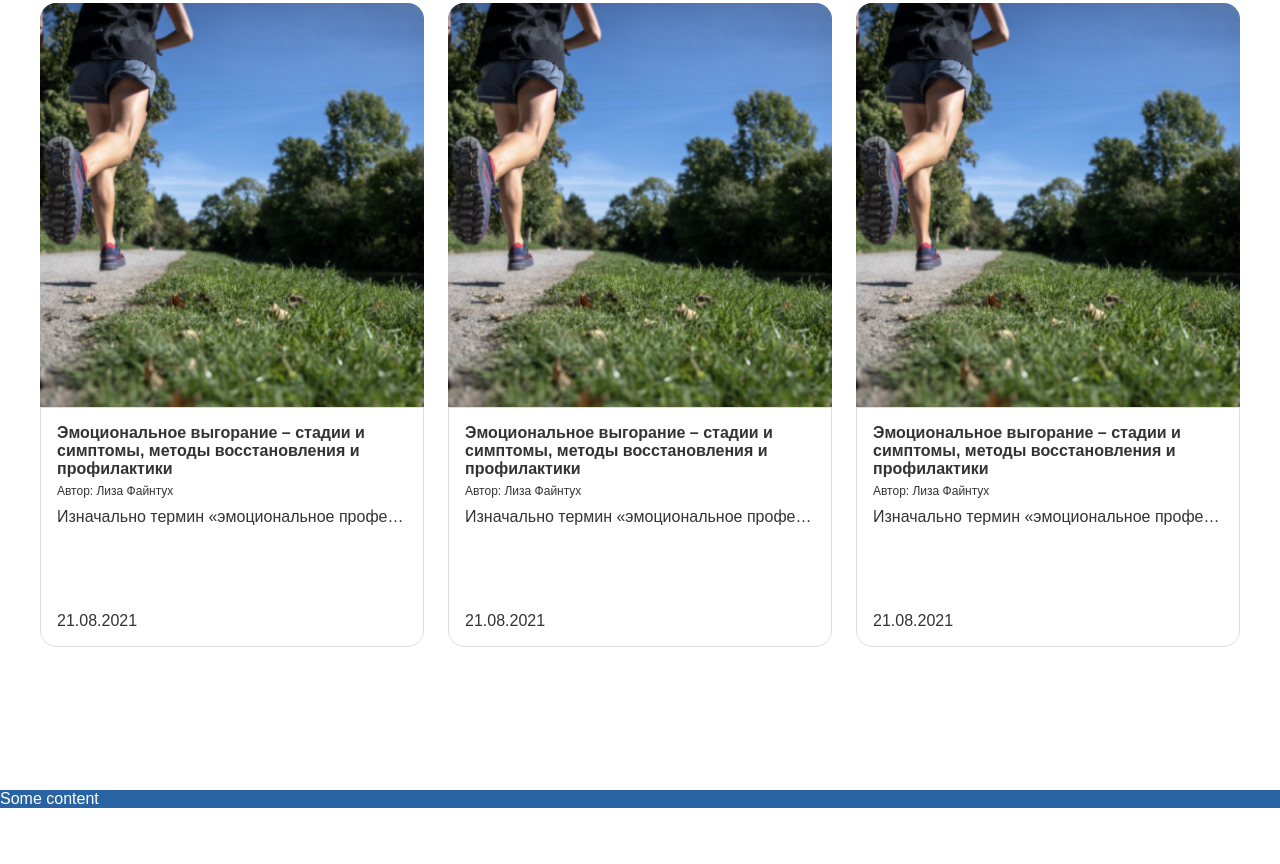
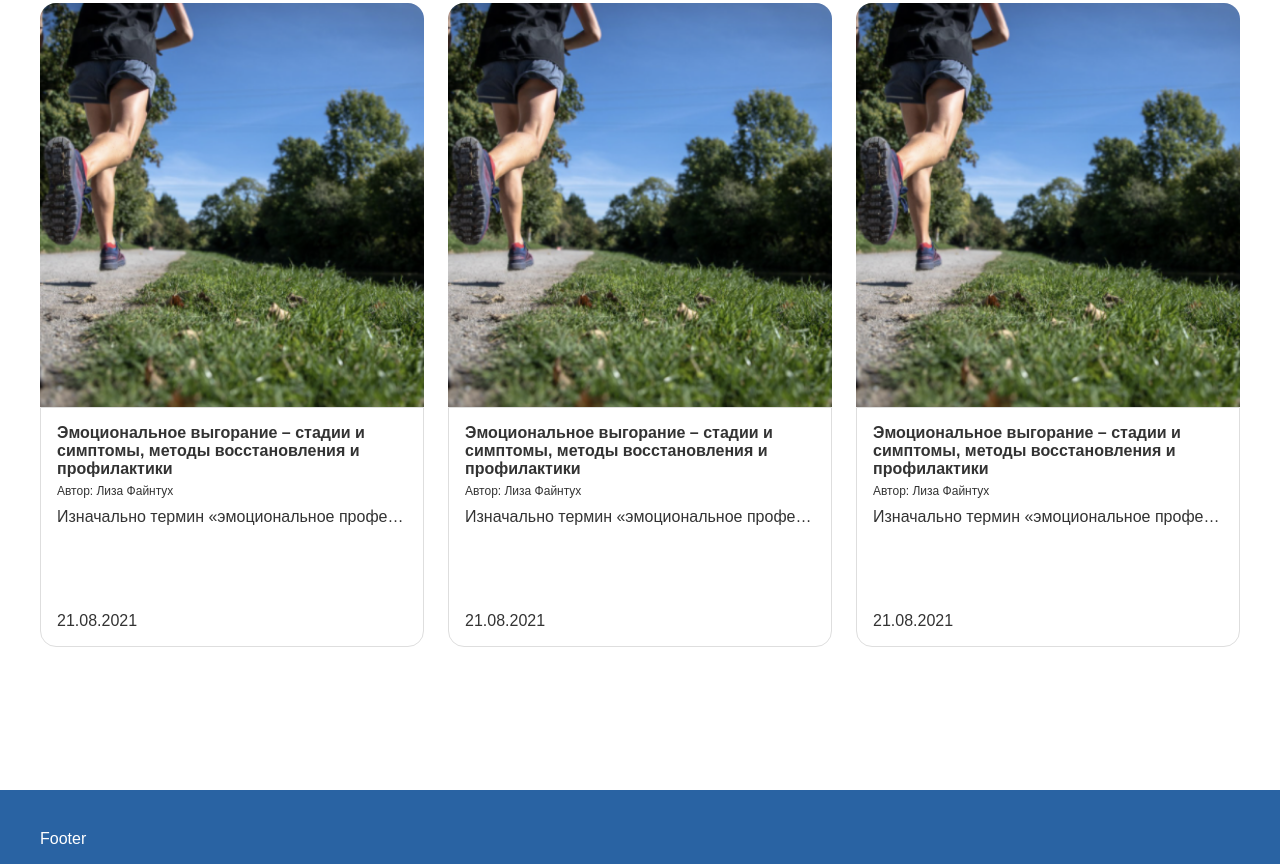
Before and after one commit to koshelnikov/skillfactory-css-layout, a website built with Parcel: page index.html in a window 1280 px wide. Shown: the part 955-1819 px from the top of the page. Before the commit the page ends 1763 px from the top, so only its background shows below. Built offline with nearby package versions, Linux system fonts and the light colour scheme.

Commit message:
Footer | hack layout

```diff
--- a/css/footer/footer.css
+++ b/css/footer/footer.css
@@ -1,6 +1,19 @@
 .footer {
   margin-top: 60px;
   grid-area: footer;
+
+  background-color: #2963A3;
+
+  display: grid;
+  grid-template-columns: minmax(16px, auto) minmax(288px, 1200px) minmax(16px, auto);
+  grid-template-areas: '. footer .';
+  padding-top: 40px;
+  padding-bottom: 16px;
+}
+.footer > * {
   color: #fff;
-  background-color: #2963A3;
 }
+
+.footer > div {
+  grid-area: footer;
+}
--- a/css/layout/layout.css
+++ b/css/layout/layout.css
@@ -1,5 +1,4 @@
 .layout {
-  font-family: 'Monseratt', sans-serif;
   display: grid;
   grid-template-columns: minmax(16px, auto) minmax(288px, 1200px) minmax(16px, auto);
   grid-template-rows: auto 1px 1fr auto;
--- a/css/main.css
+++ b/css/main.css
@@ -6,6 +6,7 @@
   box-sizing: border-box;
   margin: 0;
   padding: 0;
+  font-family: 'Monseratt', sans-serif;
 }
 
 :root {
--- a/index.html
+++ b/index.html
@@ -164,7 +164,7 @@
     </div>
   </main>
   <footer class="footer">
-    Some content
+    <div>Footer</div>
   </footer>
 
   <script src="js/vendor/modernizr-3.11.2.min.js"></script>
```
